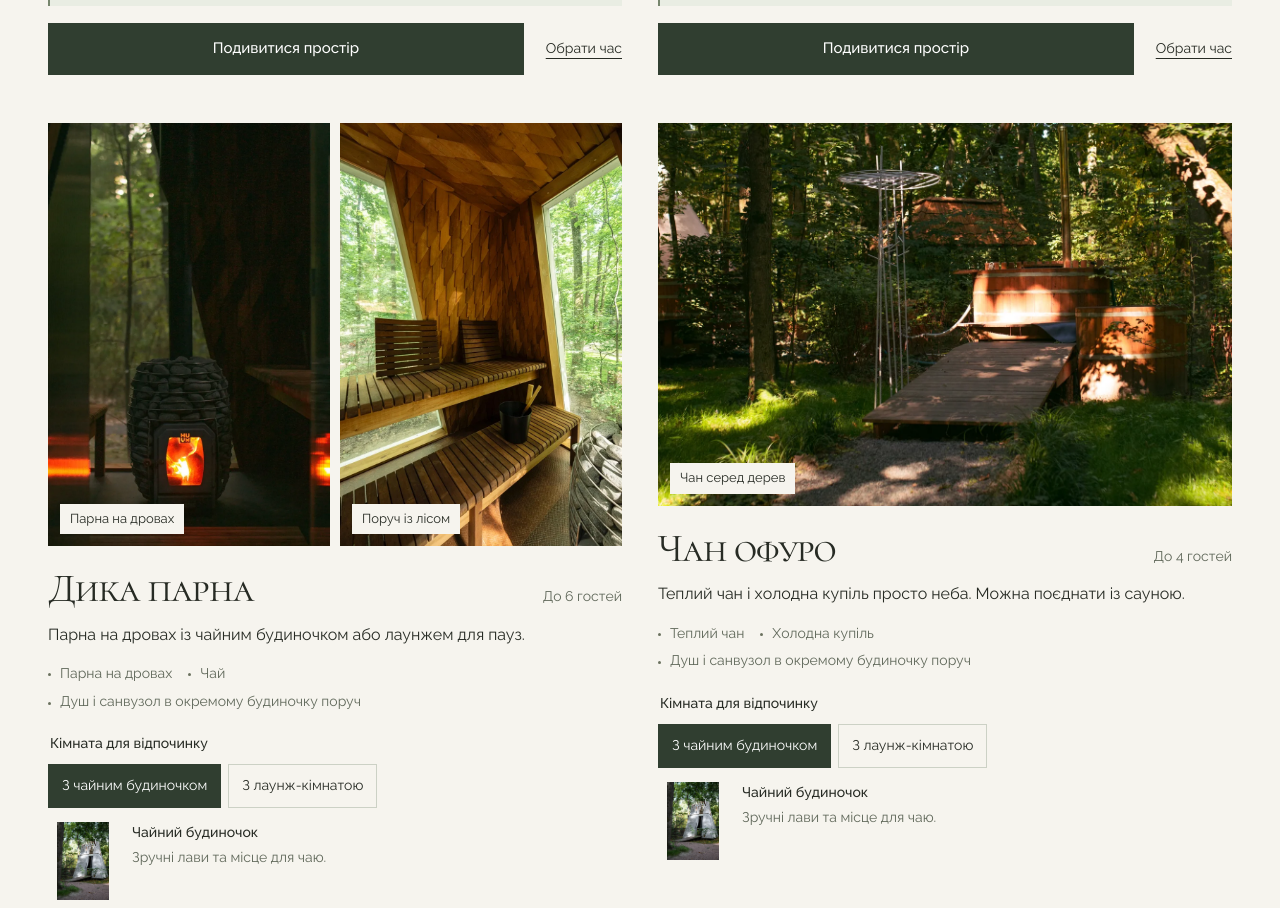
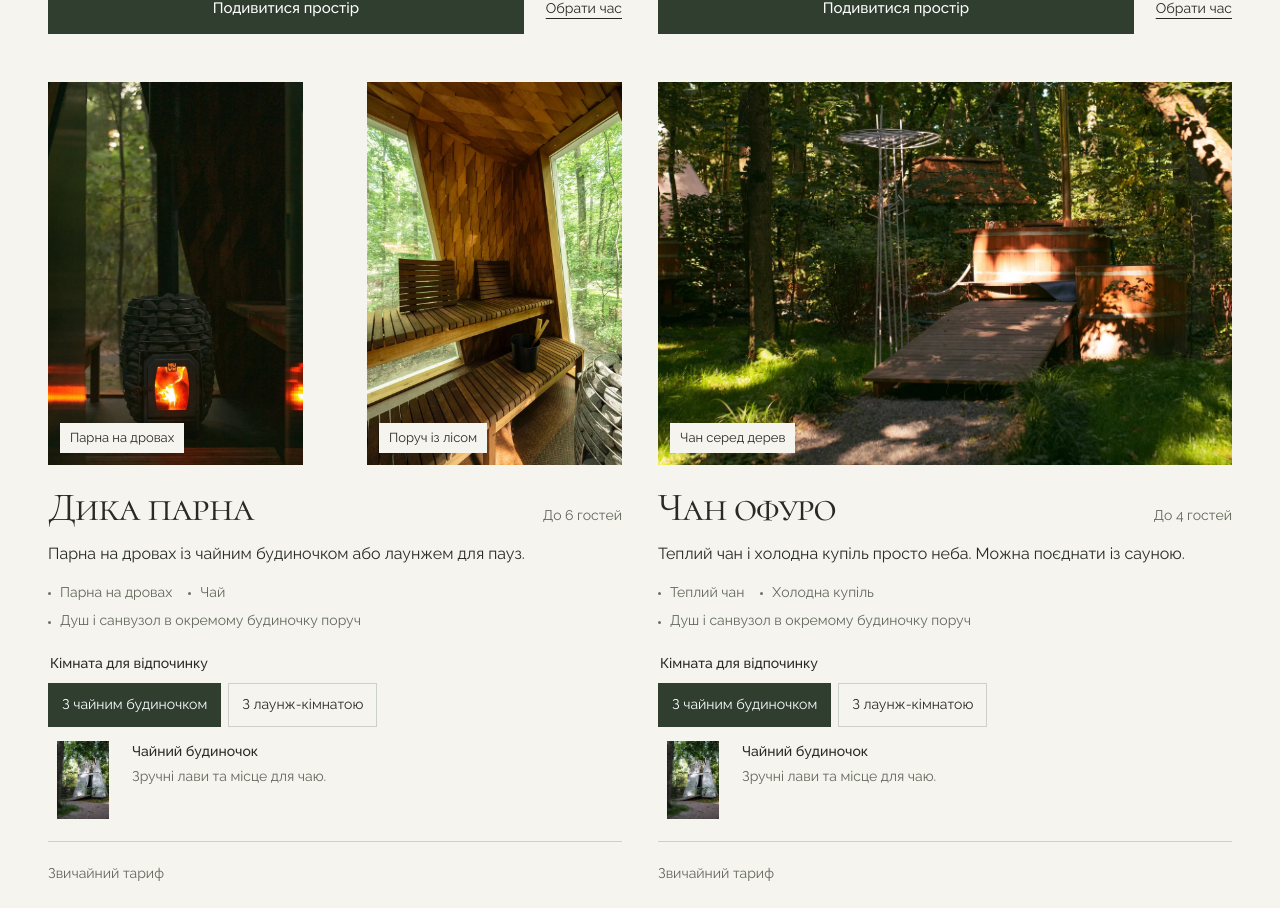
Before and after one commit to vlasne/namety-sauna-details-prototype, a plain HTML site: page index.html in a window 1280 px wide. Shown: the part 1878-2786 px from the top of the page. Drawn offline with Linux system fonts and the light colour scheme.

Commit message:
Align catalogue card content and links across shared rows

```diff
--- a/saunas/saunas.css
+++ b/saunas/saunas.css
@@ -119,3 +119,30 @@ body.spa-hub .catalog-morning p{display:flex;flex-wrap:wrap;justify-content:spac
 body.spa-hub .catalog-morning strong{font-weight:500;font-variant-numeric:tabular-nums}
 body.spa-hub .catalog-morning small{display:block;font-size:13px;line-height:1.5;color:var(--muted);margin-top:4px}
 @media(max-width:700px){body.spa-hub .morning-banner{display:block;padding-block:20px}body.spa-hub .morning-banner p{margin-top:8px;font-size:14px}body.spa-hub .morning-banner strong{font-size:17px}body.spa-hub .price>strong{font-size:30px}}
+
+/* Each pair shares content rows, including the price and both destination links. */
+@media(min-width:601px){
+ body.spa-hub .spa-grid{row-gap:0}
+ body.spa-hub .spa-card{display:grid;grid-template-columns:minmax(0,1fr);grid-template-rows:subgrid;grid-row:span 8;row-gap:0}
+ body.spa-hub .spa-card:nth-child(n+3){margin-top:48px}
+ body.spa-hub .card-media,body.spa-hub .wild-card .card-media,body.spa-hub .wide .card-media{grid-row:1;aspect-ratio:1.5;grid-template-rows:minmax(0,1fr);align-items:stretch;min-height:0}
+ body.spa-hub .card-media button{height:100%;width:fit-content;max-width:100%;justify-self:center}
+ body.spa-hub .card-media button:first-child{justify-self:start}
+ body.spa-hub .card-media button:last-child{justify-self:end}
+ body.spa-hub .card-media img{height:100%;width:auto;object-fit:contain}
+ body.spa-hub .card-media .media-caption{max-width:calc(100% - 24px)}
+ body.spa-hub .card-top{grid-row:2;align-self:stretch}
+ body.spa-hub .card-intro{grid-row:3;align-self:start}
+ body.spa-hub .inclusions{grid-row:4;align-content:start}
+ body.spa-hub .room-picker{grid-row:5;align-self:start;min-width:0}
+ body.spa-hub .selected-room{grid-row:6;align-self:start}
+ body.spa-hub .card-bottom,body.spa-hub .wild-card .card-bottom,body.spa-hub .wide .card-bottom{grid-row:7 / span 2;display:grid;grid-template-columns:minmax(0,1fr);grid-template-rows:subgrid;row-gap:0;margin-top:0}
+ body.spa-hub .catalog-price{grid-row:1}
+ body.spa-hub .catalog-card-actions{grid-row:2}
+}
+@media(min-width:601px) and (max-width:900px){
+ body.spa-hub .spa-card:nth-child(n+3){margin-top:40px}
+ body.spa-hub .card-top,body.spa-hub .wild-card .card-top,body.spa-hub .wide .card-top{display:flex;flex-direction:column;align-items:flex-start;gap:6px}
+ body.spa-hub .card-top h3{margin-bottom:auto}
+ body.spa-hub .capacity{margin-top:0}
+}
```
